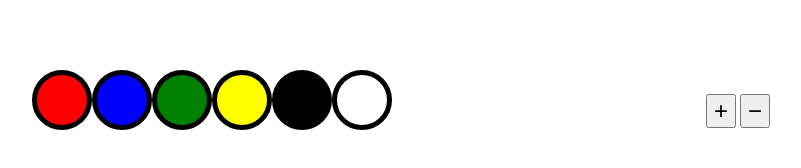
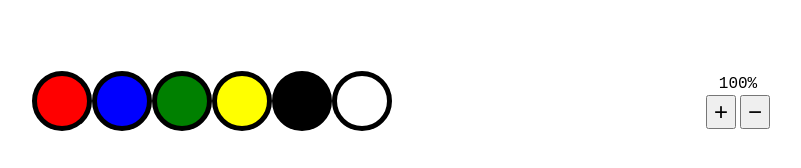
Before and after one commit to 1ntEgr8/copix, a React (Vite) app in the folder public/: page / in a window 1280 px wide. Shown: the part 634-802 px from the top of the page, without its empty margins (428-1229 px from the left). Built offline with nearby package versions, Linux system fonts and the light colour scheme; a small style sheet from the web is missing.

Commit message:
add zoom info

```diff
--- a/public/index.html
+++ b/public/index.html
@@ -3,6 +3,7 @@
 <html>
     <head>
         <title>copix</title>
+        <link rel='stylesheet' href='//cdn.jsdelivr.net/npm/hack-font@3.3.0/build/web/hack-subset.css'>
         <link rel="stylesheet" href="./style.css"/>
     </head>
     <body>
--- a/public/src/components/Canvas.tsx
+++ b/public/src/components/Canvas.tsx
@@ -27,7 +27,7 @@ export class Canvas extends React.Component<AppState, CanvasState> {
     }
 
     public render() {
-        const { width, height } = this.state;
+        const { width, height, zoom } = this.state;
         return (
             <div>
                 <main>
@@ -38,7 +38,7 @@ export class Canvas extends React.Component<AppState, CanvasState> {
                         width={width}
                         height={height}
                     />
-                    <ToolBox onZoom={this.zoom} />
+                    <ToolBox zoom={zoom} onZoom={this.zoom} />
                 </main>
             </div>
         );
@@ -85,8 +85,8 @@ export class Canvas extends React.Component<AppState, CanvasState> {
     public scroll = (dx: number, dy: number) => {
         const { scrollX, scrollY } = this.state;
         this.setState({
-            scrollX: scrollX + dx,
-            scrollY: scrollY + dy
+            scrollX: (scrollX + dx),
+            scrollY: (scrollY + dy),
         });
     };
 
--- a/public/src/components/ToolBox.tsx
+++ b/public/src/components/ToolBox.tsx
@@ -8,11 +8,13 @@ export class ToolBox extends React.Component<any> {
     }
 
     public render() {
+        const { zoom, onZoom } = this.props;
         return (
             <div className="toolbox">
                 <Palette/>
                 <Zoom
-                    onZoom={this.props.onZoom}
+                    zoom={zoom}
+                    onZoom={onZoom}
                 />
             </div>
         );
--- a/public/src/components/Zoom.tsx
+++ b/public/src/components/Zoom.tsx
@@ -1,10 +1,12 @@
 import * as React from "react";
 
 export function Zoom(props: any) {
+    const { zoom, onZoom } = props;
     return (
         <div className="copix-zoom">
-            <button onClick={() => props.onZoom(0.1)}>&#43;</button>
-            <button onClick={() => props.onZoom(-0.1)}>&#8722;</button>
+            <div>{Math.round(zoom * 100)}%</div>
+            <button onClick={() => onZoom(0.1)}>&#43;</button>
+            <button onClick={() => onZoom(-0.1)}>&#8722;</button>
         </div>
     );
 }
--- a/public/style.css
+++ b/public/style.css
@@ -1,6 +1,7 @@
 body {
     padding: 0px;
     margin : 0px;
+    font-family: Hack, monospace;
 }
 
 .canvas, .toolbox {
@@ -28,12 +29,14 @@ body {
     position: absolute;
     bottom: 40px;
     right: 80px;
+    text-align: center;
 }
 
 .copix-zoom button {
     font-size: 1.5rem;
     margin: 2px;
     cursor: pointer;
+    width: 30px;
 }
 
 /* TEMP STYLES */
```
